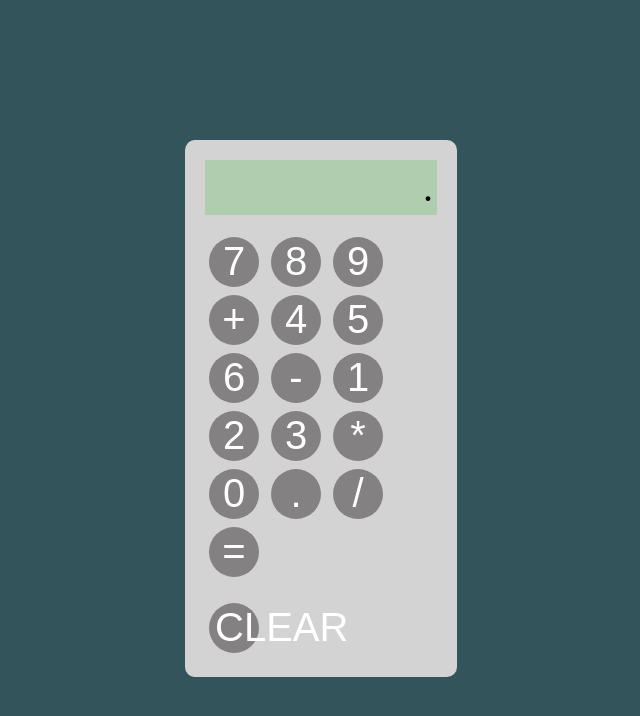
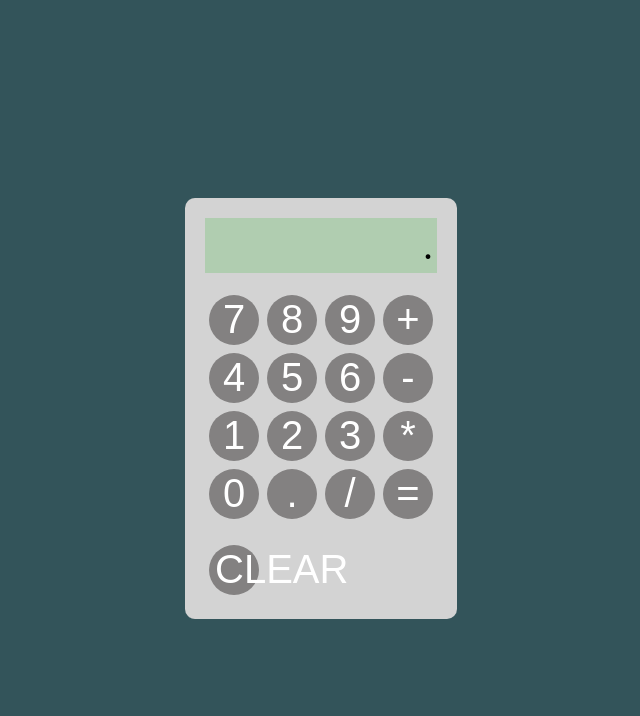
Before and after one commit to Serkan-00/CalculatorJS, a plain HTML site: page index.html in a window 1280 px wide. Shown: the whole page, without its empty margins (319-959 px from the left). Drawn offline with Linux system fonts and the light colour scheme.

Commit message:
fixed body of calc and added hover effect

```diff
--- a/styles.css
+++ b/styles.css
@@ -22,6 +22,8 @@ body {
 
 .buttons {
     width: 232px;
+    display: flex;
+    flex-wrap: wrap;
 }
 
 button {
@@ -34,3 +36,7 @@ button {
     border-radius: 25px;
     margin: 4px;
 }
+
+button:hover {
+    background-color: rgb(111,110,110);
+}
```
